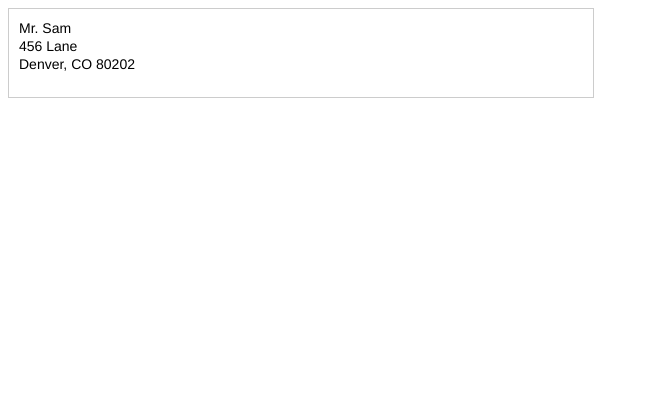
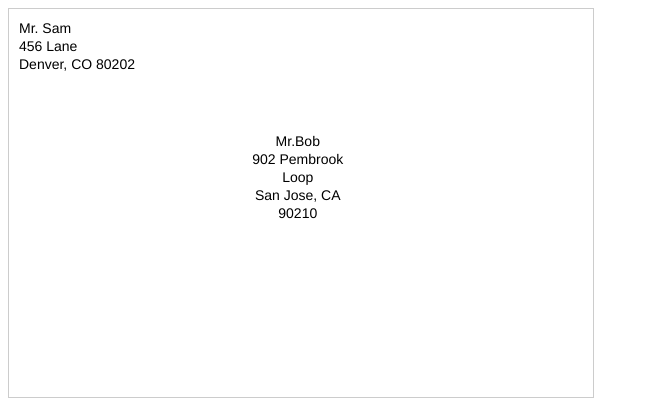
Before and after one commit to sjoseph1848/react-envelope-exercise, a React app: page / in a window 1280 px wide. Shown: the whole page, without its empty margins (0-649 px from the left). Built offline with nearby package versions, Linux system fonts and the light colour scheme.

Commit message:
updated receiver information

```diff
--- a/src/index.css
+++ b/src/index.css
@@ -2,7 +2,7 @@
 
   border: 1px solid #ccc;
   width: 564px;
-  min-height: 68px;
+  min-height: 368px;
   padding: 10px;
   display: flex;
   font-family: "Helvetica", arial, sans-serif;
@@ -10,3 +10,17 @@
   line-height: 18px;
 
 }
+
+.receiver-container {
+  text-align: center;
+  margin-top:20%;
+  margin-left: 20%;
+
+}
+
+.receiver {
+
+  width:100px;
+  height:100px;
+  display:inline-block;
+}
--- a/src/index.js
+++ b/src/index.js
@@ -7,7 +7,13 @@ function Envelope({envInfo}) {
   return(
     <div className="envelope">
       <Sender sender={envInfo.sender}/>
-    </div>
+
+     <div className="receiver-container">
+     <Receiver receiver={envInfo.receiver}/>
+   </div>
+   </div>
+
+
   )
 }
 
@@ -43,4 +49,23 @@ function Sender({sender}){
   )
 }
 
+function Receiver({receiver}){
+  const { receiverName, receiverAddress,receiverState} = receiver;
+  return(
+
+      <div className="receiver">
+          <span>
+          {receiverName}
+          </span> <br></br>
+          <span>
+          {receiverAddress}
+          </span><br></br>
+          <span>
+          {receiverState}
+          </span><br></br>
+      </div>
+
+  );
+}
+
 ReactDOM.render(<Envelope envInfo={addressInfo}/>, document.getElementById('root'));
```
